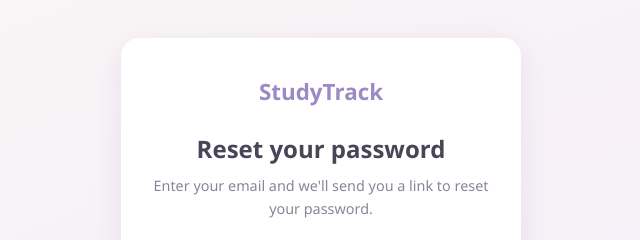
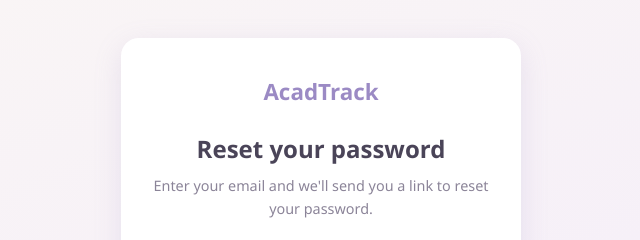
Before and after one commit to kitsu-droid/studytrack, a plain HTML site: page reset-password.html in a window 1280 px wide. Shown: the part 148-388 px from the top of the page, 449-1089 px from the left. Drawn offline with nearby package versions, Linux system fonts and the light colour scheme.

Commit message:
Change branding from StudyTrack to AcadTrack

```diff
--- a/reset-password.html
+++ b/reset-password.html
@@ -3,7 +3,7 @@
 <head>
     <meta charset="UTF-8">
     <meta name="viewport" content="width=device-width, initial-scale=1.0">
-    <title>Reset Password | StudyTrack</title>
+    <title>Reset Password | AcadTrack</title>
     <link rel="stylesheet" href="style.css">
     <link rel="icon" type="image/jpeg" href="/favicon.jpg">
 </head>
@@ -14,7 +14,7 @@
 
         <div class="auth-card" id="reset-request-card">
 
-            <a href="/login" class="logo auth-logo">StudyTrack</a>
+            <a href="/login" class="logo auth-logo">AcadTrack</a>
 
             <h1>Reset your password</h1>
             <p class="auth-subtitle">Enter your email and we'll send you a link to reset your password.</p>
@@ -48,7 +48,7 @@
 
         <div class="auth-card" id="reset-sent-card" hidden>
 
-            <a href="/login" class="logo auth-logo">StudyTrack</a>
+            <a href="/login" class="logo auth-logo">AcadTrack</a>
 
             <h1>Check your email</h1>
             <p class="auth-subtitle" id="reset-sent-message">
```
